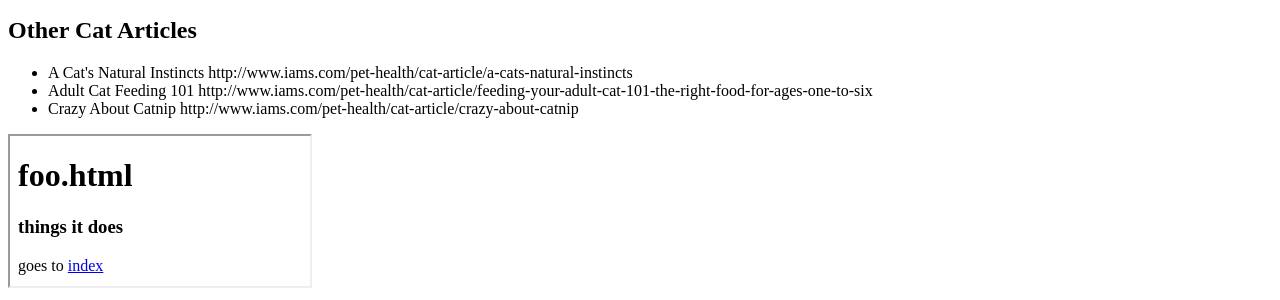
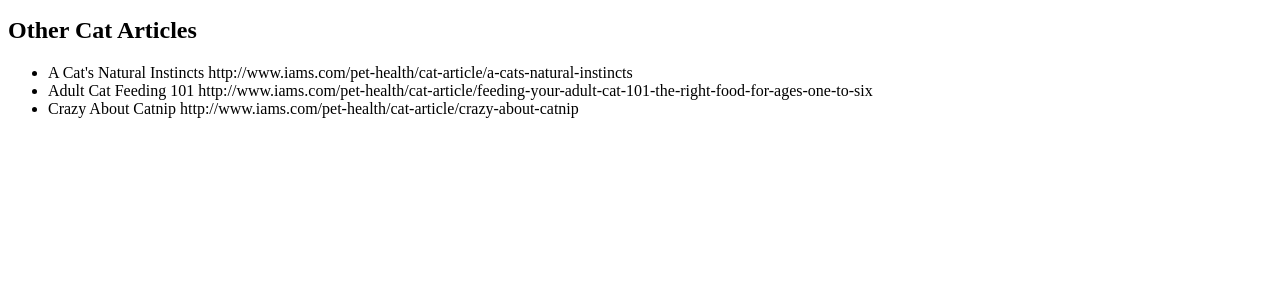
Before and after one commit to bcruddy/via-playground, a plain HTML site: page index.html in a window 1280 px wide. Shown: the part 956-1256 px from the top of the page. After the commit the page ends 1090 px from the top, so only its background shows below. Drawn offline with Linux system fonts and the light colour scheme.

Commit message:
drop iframe from index.html

```diff
--- a/index.html
+++ b/index.html
@@ -49,27 +49,34 @@
                 Crazy About Catnip http://www.iams.com/pet-health/cat-article/crazy-about-catnip
             </li>
         </ul>
-        <section id="iframe-wrapper">
+        <!-- <section id="iframe-wrapper">
             <iframe src="/foo.html"></iframe>
-        </section>
+        </section> -->
     <script>
-        const config=(window.location.search||'')
+        const config = (window.location.search||'')
             .slice(1)
             .split('&')
             .map(kv => kv.split('='))
-            .filter(([key,value]) => !!key&&!!value)
-            .reduce((memo,[key,value]) => ({...memo,[key]: value}),{
+            .filter(([key, value]) => !!key&&!!value)
+            .reduce((memo, [key, value]) => ({ ...memo, [key]: value }),{
                 user: 'ruddy@pendo.io',
                 account: 'Pendo',
                 app: 'legacyApp'
             });
-        var apiKeys={
+        const apiKeys={
             legacyApp: '1cb5ffa8-9cb2-4245-615c-2ceda25b5e21',
             fooApp: '0e9a0b51-6c3d-4827-41a5-9e3fd8d874fb',
             noTrainingDisplayNameApp: 'a7c6d7ac-5cb1-4585-65c2-61f826ed5430',
             prodDemo: '12122530-54dd-4e5f-6b50-949ed16f193c' // lohner test sub
         };
-        var host = config.app === 'prodDemo' ? 'cdn.pendo.io' : 'pendo-atlas-static.storage.googleapis.com';
+        const host = config.app === 'prodDemo' ? 'cdn.pendo.io' : 'pendo-atlas-static.storage.googleapis.com';
+        console.log({
+            config: {
+                ...config,
+                host,
+                apiKey: apiKeys[config.app]
+            }
+        });
 
         (function(apiKey) {
             (function(p,e,n,d,o) {
```
